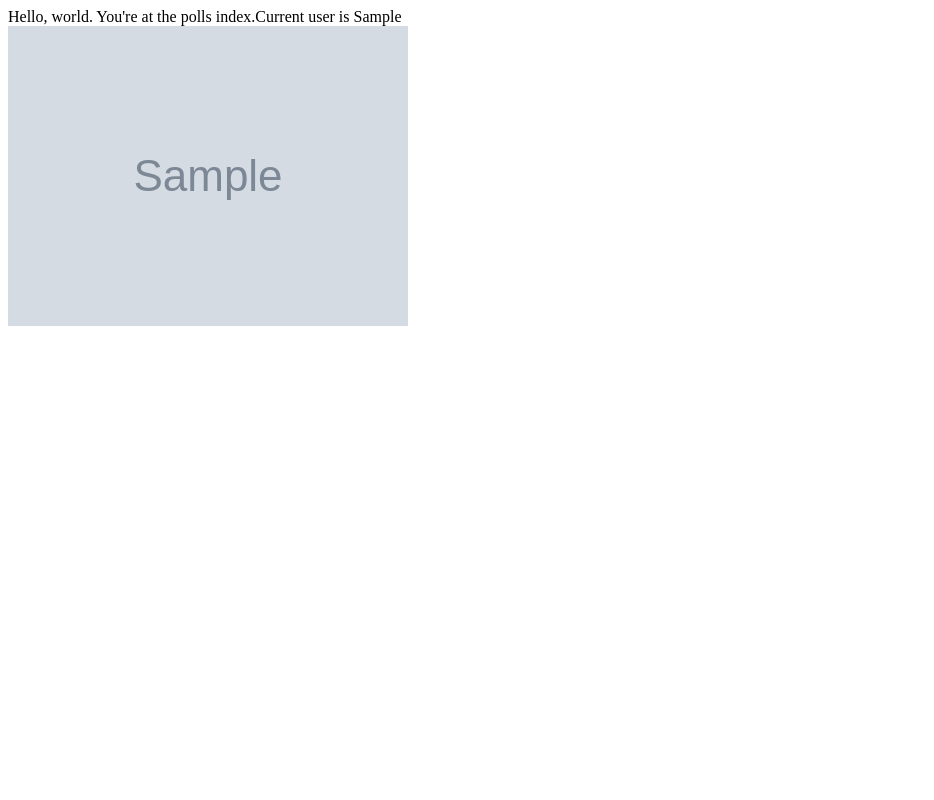
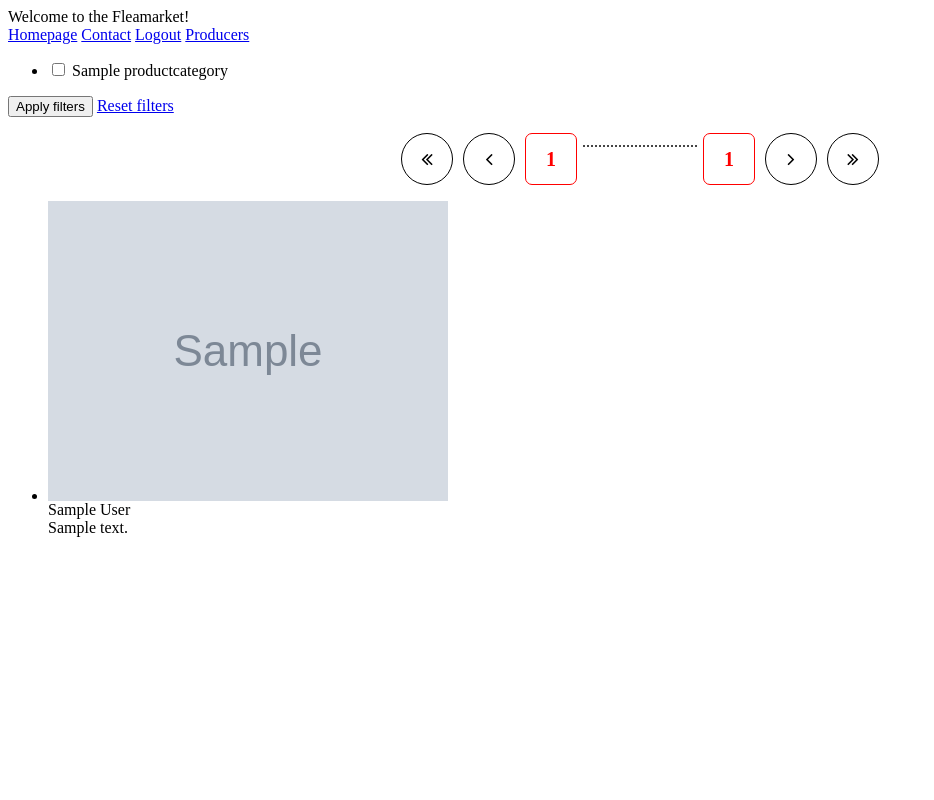
Before and after one commit to Bura-Viviana/Fleamarket, a Django app: page /producers/ in a window 1280 px wide. Shown: the whole page, without its empty margins (0-934 px from the left). Run offline with Django 3.2, Linux system fonts and the light colour scheme; a user stored in the database is signed in; tables that the repository leaves empty hold one stand-in row (values such as "Sample post"); grey boxes marked "Sample" are stand-in pictures; some libraries are stand-ins or nearby versions.

Commit message:
Added product_type filter + pagination

```diff
--- a/fleamarket/settings.py
+++ b/fleamarket/settings.py
@@ -133,6 +133,9 @@ USE_TZ = True
 # https://docs.djangoproject.com/en/3.1/howto/static-files/
 
 STATIC_URL = '/static/'
+STATICFILES_DIRS = [
+    os.path.join(BASE_DIR, 'static')
+]
 
 LOGIN_REDIRECT_URL = '/'
 
--- /dev/null
+++ b/producers/forms/filter.py
@@ -0,0 +1,58 @@
+from django import forms
+from django.db import models
+from producers.models import Producers, ProductCategories, Products
+
+
+# class OrderBy(models.TextChoices):
+#     COUNT_PRODUCTS_ASC = 'count_products_asc', 'Number of products - ascending'
+#     COUNT_PRODUCTS_DESC = 'count_products_desc', 'Number of products - descending'
+
+
+class SearchAndFilterProducers(forms.Form):
+    # search_term = forms.CharField(max_length=255, required=False, label='Search by Category')
+    # order_by = forms.ChoiceField(choices=OrderBy.choices, required=False, label='Order by')
+    categories = forms.MultipleChoiceField(
+        widget=forms.CheckboxSelectMultiple,
+        choices=(),
+        required=False,
+        label='Categories'
+    )
+
+    def __init__(self, *args, **kwargs):
+        super().__init__(*args, **kwargs)
+
+        categories = ProductCategories.objects.all()
+        categories_choices = tuple([(category.id, category.name) for category in categories])
+        self.fields['categories'].choices = categories_choices
+
+    def clean_categories(self):
+        categories = self.cleaned_data.get('categories', [])
+
+        try:
+            categories = [int(category_id) for category_id in categories]
+        except ValueError:
+            raise forms.ValidationError('Ingredient IDs must be integers.')
+
+        return categories
+
+    def get_filtered_producers(self):
+        if self.is_valid():
+            desired_categories = self.cleaned_data.get('categories', [])
+            if len(desired_categories) == 0:
+                # we return ALL producers
+                return Producers.objects.all()
+
+            # get all products having desired_category
+            print(desired_categories)
+            expected_products = Products.objects.filter(category__in=desired_categories)
+
+            desired_producers = []
+            for product in expected_products:
+                if product.owner not in desired_producers:
+                    desired_producers.append(product.owner)
+            print(desired_producers)
+
+            return desired_producers
+        else:
+            # if anything was wrong with the forms (maybe?) we return ALL producers
+            return Producers.objects.all().order_by('name')
--- a/producers/management/commands/import_products.py
+++ b/producers/management/commands/import_products.py
@@ -45,8 +45,8 @@ class Command(BaseCommand):
 
 
                 db_product=Products(
-                    id_category=db_category,
-                    id_owner=db_user,
+                    category=db_category,
+                    owner=db_user,
                     name=one_product["name"],
                     description=one_product["description"],
                     unit=one_product["unit"],
--- a/producers/models.py
+++ b/producers/models.py
@@ -17,8 +17,8 @@ class ProductCategories(CustomModel):
 
 
 class Products(CustomModel):
-    id_category = models.ForeignKey(ProductCategories, on_delete=models.CASCADE)
-    id_owner = models.ForeignKey(AuthUserModel, on_delete=models.CASCADE)
+    category = models.ForeignKey(ProductCategories, on_delete=models.CASCADE)
+    owner = models.ForeignKey(Producers, on_delete=models.CASCADE)
     name = models.CharField(max_length=50)
     description = models.CharField(max_length=500)
     unit = models.CharField(max_length=10)
--- a/producers/producers_urls.py
+++ b/producers/producers_urls.py
@@ -1,7 +1,9 @@
 from django.urls import path
 
-from producers.views import index
+from producers.views import index, producers_list_view
+
+app_name = 'producers'
 
 urlpatterns = [
-    path('', index, name='index'),
+    path('', producers_list_view, name='index'),
 ]
--- /dev/null
+++ b/producers/templates/producers/producer_filters.html
@@ -0,0 +1,24 @@
+<div class="filters-wrapper">
+    <form class="filters" method="get" action="{% url 'producers:index' %}">
+        <div class="top-filters">
+        {% for field in form %}
+            {% if field.id_for_label %}
+                {% if field.id_for_label == 'id_search_term' %}
+                    <div class="flex-valign search-by-field">
+                {% else %}
+                    <div class="flex-valign">
+                {% endif %}
+                    <label>{{ field.label }}</label>
+                    {{ field }}
+                </div>
+            {% else %}
+            </div>
+            <div class="category-wrapper">
+                {{ field }}
+            </div>
+            {% endif %}
+        {% endfor %}
+        <input type="submit" value="Apply filters" />
+        <a href="{% url 'producers:index' %}">Reset filters</a>
+    </form>
+</div>
--- /dev/null
+++ b/producers/templates/producers/producers_list.html
@@ -0,0 +1,24 @@
+{% extends 'base.html' %}
+{% load static %}
+
+{% block style %}
+    <link href="{% static 'css/pizza.css' %}" rel="stylesheet" type="text/css">
+{% endblock %}
+
+{% block content %}
+    {% include 'producers/producer_filters.html' %}
+    {% include 'pagination.html' %}
+    <ul class="producers-list">
+        {% for producer in page_obj %}
+            <li>
+                <img src="{{ producer.picture.url }}"  />
+                <div class="name-and-price">
+                    <div>{{ producer.user.first_name }} {{ producer.user.last_name }}</div>
+                    <div>{{ producer.about }}</div>
+                </div>
+            </li>
+            <br>
+            <br>
+        {% endfor %}
+    </ul>
+{% endblock %}
--- /dev/null
+++ b/producers/templatetags/producers_filters.py
@@ -0,0 +1,41 @@
+from django import template
+
+register = template.Library()
+
+
+@register.filter(name='pagination_url')
+def get_pagination_url(request, page_number=1):
+    encoded_url = request.GET.urlencode() or ''
+    old_page = request.GET.get('page')
+
+    #print(f'old_page={old_page}')
+    #print(f'encoded_url={encoded_url}')
+    if old_page:
+        encoded_url = encoded_url.replace('?', '').replace('page=%s' % old_page, '')
+    #print(f'encoded_url={encoded_url}\n')
+
+    if encoded_url:
+        if encoded_url[-1] == '&':
+            encoded_url = encoded_url[:-1]
+        return '?%s&page=%s' % (encoded_url, page_number)
+
+    return '?page=%s' % page_number
+
+
+@register.filter(name='visible_pages')
+def visible_pages(page_obj):
+    paginator = page_obj.paginator
+    pages = list(paginator)
+    current_page = page_obj.number
+    first_pages = pages[0:2]
+    last_pages = pages[-2:]
+
+    if current_page == 1 or current_page == paginator.num_pages:
+        ret_val = first_pages + [None] + last_pages
+        print(ret_val)
+        return first_pages + [None] + last_pages
+
+    current_page_index = [page.number for page in pages].index(current_page)
+    ret_val = first_pages + [None] + pages[current_page_index-1:current_page_index+2] + [None] + last_pages
+    print(ret_val)
+    return first_pages + [None] + pages[current_page_index-1:current_page_index+2] + [None] + last_pages
--- a/producers/views.py
+++ b/producers/views.py
@@ -1,4 +1,10 @@
 from django.shortcuts import render
+
+from django.shortcuts import redirect, reverse, Http404, render
+from django.views.generic import ListView
+from django.core.paginator import Paginator
+from producers.forms.filter import SearchAndFilterProducers
+# from utils.cart import Cart
 
 # Create your views here.
 from django.http import HttpResponse
@@ -9,7 +15,20 @@ from producers.models import Producers
 def index(request):
     current_producer = Producers.objects.filter(user__username=request.user).first()
     print(current_producer.user.first_name, current_producer.user.last_name)
-    return HttpResponse(f"Hello, world. You're at the polls index."
+    return HttpResponse(f"Hello, world. You're at the producers index."
                         f"Current user is {request.user.first_name}"
                         f"<br>"
                         f'<img src="{current_producer.picture.url}">')
+
+
+def producers_list_view(request):
+    form = SearchAndFilterProducers(request.GET)
+    producers_list = form.get_filtered_producers()
+    paginator = Paginator(producers_list, 2)
+    page_number = request.GET.get('page', 1)
+    one_page = paginator.get_page(page_number)
+
+    return render(request, 'producers/producers_list.html', {
+        'page_obj': one_page,
+        'form': form,
+    })
--- /dev/null
+++ b/static/css/pagination.css
@@ -0,0 +1,38 @@
+.pagination {
+    display: flex;
+    justify-content: center;
+}
+
+.wrapper {
+    display: flex;
+    align-items: center;
+    justify-content: center;
+    padding: 10px;
+    width: 30px;
+    height: 30px;
+    margin: 0 5px;
+    border: 1px solid black;
+    font-size: 20px;
+    border-radius: 7px;
+    text-decoration: none;
+    color: black;
+}
+
+.wrapper:hover {
+    border: 2px solid black;
+}
+
+.wrapper.visited,
+.wrapper.active {
+    color: black;
+}
+
+.wrapper.circle {
+    border-radius: 100%;
+}
+
+.wrapper.active {
+    border-color: red;
+    color: red;
+    font-weight: bold;
+}
--- a/templates/base.html
+++ b/templates/base.html
@@ -1,7 +1,8 @@
 <html>
     <head>
-        {% block title %}
+        {% block title %}Welcome to the Fleamarket!
         {% endblock %}
+        <link rel="stylesheet" href="https://maxcdn.bootstrapcdn.com/font-awesome/4.4.0/css/font-awesome.min.css">
     </head>
     <body>
         <div>
--- /dev/null
+++ b/templates/pagination.html
@@ -0,0 +1,43 @@
+{% load static %}
+{% load producers_filters %}
+
+{% block style %}
+    <link href="{% static 'css/pagination.css' %}" rel="stylesheet" type="text/css">
+{% endblock %}
+
+
+<div class="pagination">
+    <a class="wrapper circle" href="{{ request | pagination_url }}">
+        <i class="fa fa-angle-double-left"></i>
+    </a>
+    {% if page_obj.has_previous %}
+        <a class="wrapper circle" href="{{ request | pagination_url:page_obj.previous_page_number}}">
+    {% else %}
+        <a class="wrapper circle">
+    {% endif %}
+        <i class="fa fa-angle-left"></i>
+    </a>
+
+
+    {% with aux_page_obj=page_obj|visible_pages %}
+        {% for page in aux_page_obj %}
+            {% if page is None %}
+                <span>.............................</span>
+            {% else %}
+                <a class="wrapper {% if page_obj.number == page.number %}active{% endif %}" href="{{ request | pagination_url:page.number}}">{{ page.number }}</a>
+            {% endif %}
+        {% endfor %}
+    {% endwith %}
+
+
+    {% if page_obj.has_next %}
+        <a class="wrapper circle" href="{{ request | pagination_url:page_obj.next_page_number}}">
+    {% else %}
+        <a class="wrapper circle">
+    {% endif %}
+      <i class="fa fa-angle-right"></i>
+    </a>
+    <a class="wrapper circle" href="{{ request | pagination_url:page_obj.paginator.num_pages}}">
+        <i class="fa fa-angle-double-right"></i>
+    </a>
+</div>
--- a/users/views.py
+++ b/users/views.py
@@ -8,9 +8,9 @@ from users.forms import RegisterForm
 # Create your views here.
 def register_view(request):
     if request.method == 'GET':
-        form=RegisterForm()
+        form = RegisterForm()
     else:
-        form=RegisterForm(request.POST)
+        form = RegisterForm(request.POST)
         if form.is_valid():
             form.save()
             return redirect('/')
```
Also changed, not shown: orders/models.py (+5 -5 lines), static/css/producers.css (added, +38 -0 lines), users/forms.py (+10 -1 lines), users/templates/users/register.html (+5 -5 lines), producers/management/commands/import_producers.py (line endings or trailing spaces), producers/templatetags/__init__.py (added).
